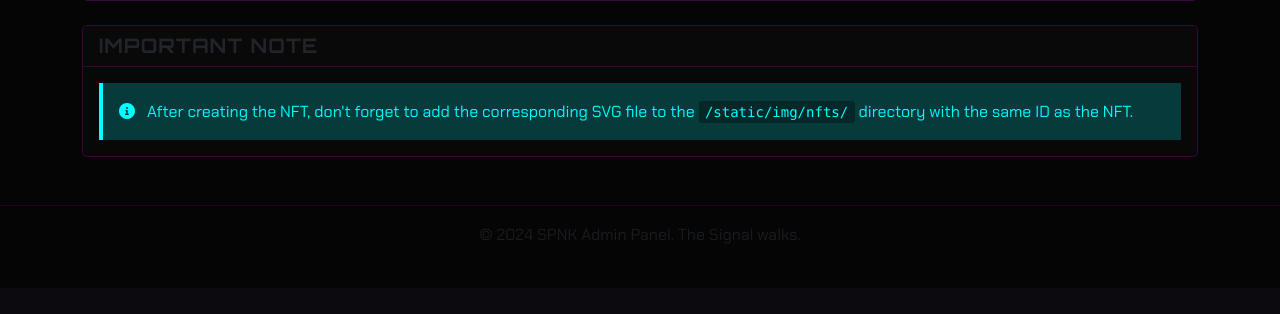
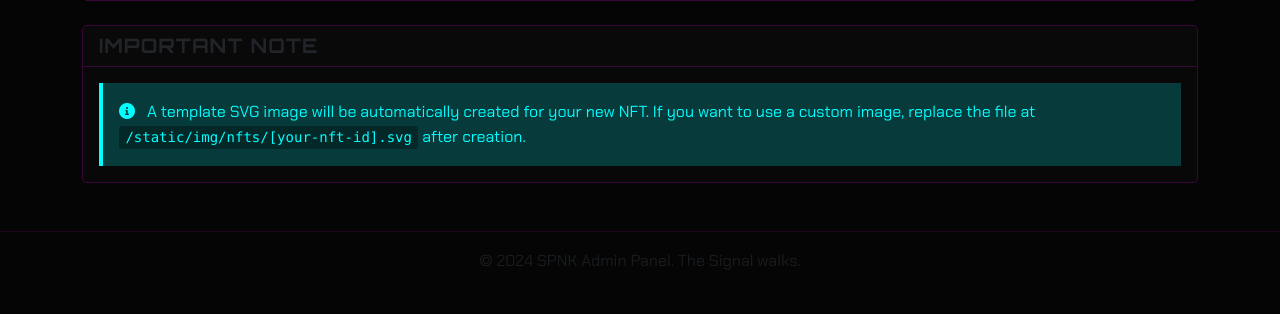
Before and after one commit to SissyPunk/SPNK_Gateway-, a Flask app: page /admin/nfts/new in a window 1280 px wide. Shown: the part 862-1176 px from the top of the page. Before the commit the page ends 1105 px from the top, so only its background shows below. Run offline with Flask 3, Linux system fonts and the light colour scheme; a user stored in the database is signed in; some libraries are stand-ins or nearby versions.

Commit message:
Adds NFT image creation
Adds automatic creation of SVG images for new NFTs, using a template and improves the user instructions on adding NFTs.  The `main.py` file was updated to handle image creation, and a `template_nft.svg` file was added to the `static/img/nfts` directory.

Replit-Commit-Author: Agent
Replit-Commit-Session-Id: 34fb07f9-f974-4563-9d2a-4370b7c1edb5
Replit-Commit-Screenshot-Url: https://storage.googleapis.com/screenshot-production-us-central1/e1c42197-a220-4742-825f-1b2ca8f0a15c/a7382ef9-f20f-4816-b809-b29aa358122b.jpg

```diff
--- a/main.py
+++ b/main.py
@@ -1,4 +1,5 @@
 import os
+import shutil
 from flask import Flask, render_template, url_for, request, redirect, flash, jsonify, session
 from werkzeug.security import generate_password_hash, check_password_hash
 from flask_login import LoginManager, UserMixin, login_user, logout_user, login_required, current_user
@@ -260,8 +261,9 @@ def new_nft():
         return redirect(url_for('index'))
 
     if request.method == 'POST':
+        nft_id = request.form.get('id')
         nft = NFT(
-            id=request.form.get('id'),
+            id=nft_id,
             name=request.form.get('name'),
             status=request.form.get('status'),
             description=request.form.get('description'),
@@ -273,7 +275,20 @@ def new_nft():
         db.session.add(nft)
         db.session.commit()
 
-        flash('NFT added successfully', 'success')
+        # Create an SVG file for the new NFT by copying the template
+        try:
+            template_path = os.path.join(app.static_folder, 'img', 'nfts', 'template_nft.svg')
+            new_svg_path = os.path.join(app.static_folder, 'img', 'nfts', f"{nft_id}.svg")
+
+            if os.path.exists(template_path) and not os.path.exists(new_svg_path):
+                shutil.copy2(template_path, new_svg_path)
+                flash('NFT added successfully with template image', 'success')
+            else:
+                flash('NFT added successfully. Don\'t forget to add an SVG image with the same ID', 'success')
+        except Exception as e:
+            logging.error(f"Error creating NFT image: {str(e)}")
+            flash('NFT added successfully, but there was an error creating the SVG image', 'warning')
+
         return redirect(url_for('admin_nfts'))
 
     return render_template('admin/nft_form.html', nft=None)
--- a/templates/admin/nft_form.html
+++ b/templates/admin/nft_form.html
@@ -91,7 +91,7 @@
     </div>
     <div class="card-body">
         <div class="alert alert-info mb-0">
-            <i class="fas fa-info-circle me-2"></i> After creating the NFT, don't forget to add the corresponding SVG file to the <code>/static/img/nfts/</code> directory with the same ID as the NFT.
+            <i class="fas fa-info-circle me-2"></i> A template SVG image will be automatically created for your new NFT. If you want to use a custom image, replace the file at <code>/static/img/nfts/[your-nft-id].svg</code> after creation.
         </div>
     </div>
 </div>
```
Also changed, not shown: static/img/nfts/template_nft.svg (added).
